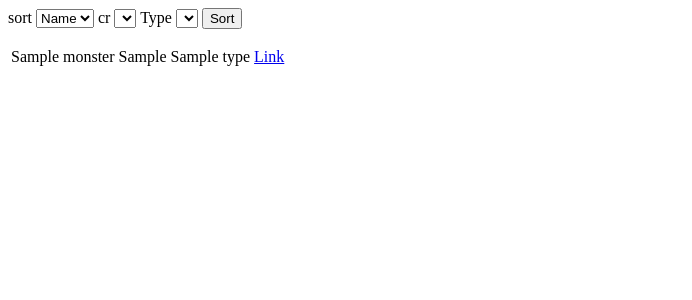
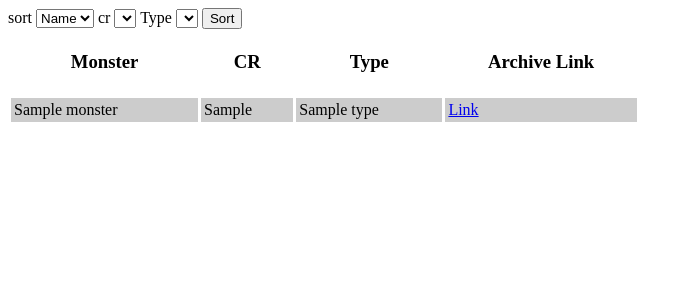
Before and after one commit to ckennard/monsterdb, a Flask app: template templates/monsters.html in a window 1280 px wide. Shown: the top 300 px of the page, without its empty margins (0-692 px from the left). Run offline with Flask 2, Linux system fonts and the light colour scheme; tables that the repository leaves empty hold one stand-in row (values such as "Sample post"); the template is opened without the code that fills it: values that come from a table or form of the project are taken from there, most other values are stand-ins (such as "Sample title", 1, 10 or a date in 2020); lists and menus that the app fills with data are empty.

Commit message:
Added stripy row bois

```diff
--- a/templates/monsters.html
+++ b/templates/monsters.html
@@ -1,6 +1,16 @@
 <head>
+	<style>
+		tr:nth-child(even) {background: #CCC}
+		tr:nth-child(odd) {background: #FFF}
+
+		.monsterType{
+			text-transform: capitalize;
+		}
+	</style>
 </head>
 <body>
+
+
 
 	<!-- <form method="POST" action="/monsters">
 		<select name="CR">
@@ -19,12 +29,18 @@
 		<input type="submit" name = "formaction" value="Sort">
 	</form>
 
-	<table>
+	<table width="50%" cellpadding="3" cellspacing="3">
+		<tr>
+			<th><h3>Monster</h3></th>
+			<th><h3>CR</h3></th>
+			<th><h3>Type</h3></th>
+			<th><h3>Archive Link</h3></th>
+		</tr>
 		{% for monster in monsters %}
 			<tr>
 				<td>{{monster.name}}</td>
 				<td>{{monster.cr}}</td>
-			<td>{{monster.Type}}</td>
+				<div class="monsterType"><td>{{monster.Type}}</td></div>
 				<td><a href='https://aonprd.com/MonsterDisplay.aspx?ItemName={{monster.name}}'>Link</a></td>
 			</tr>
 		{% endfor %}
```
Lines whose indentation alone changed are shown as unchanged.
